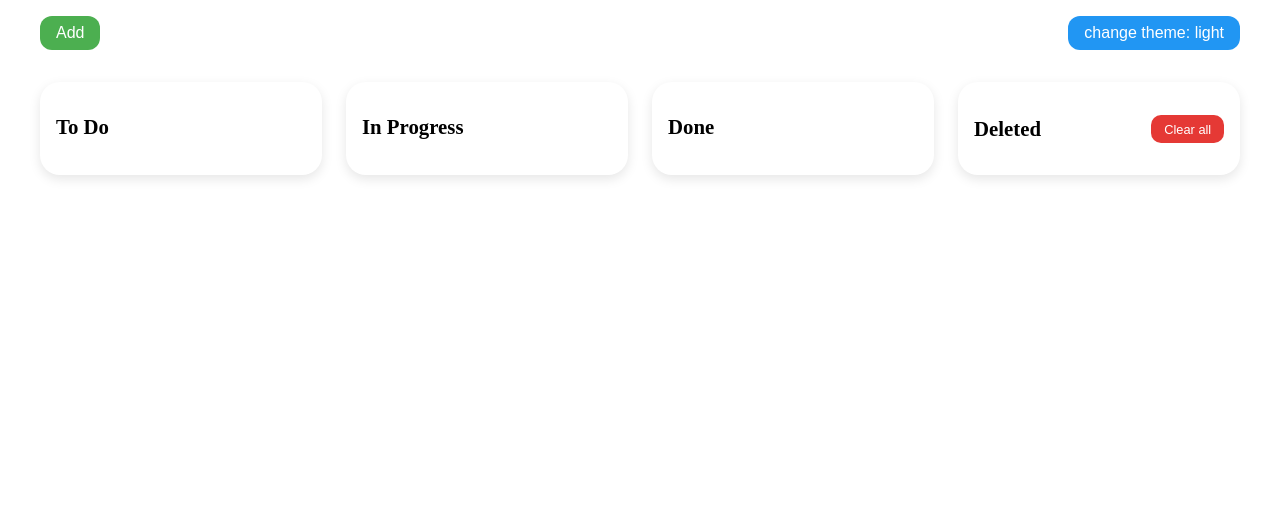
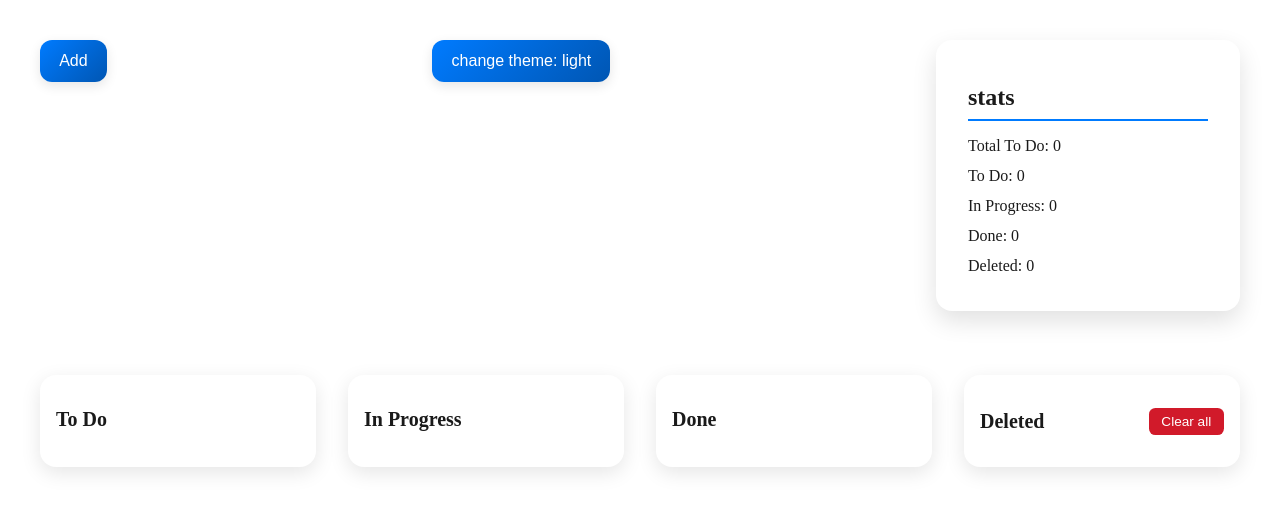
Before and after one commit to tikol-228/react-list, a React (Vite) app in the folder my-app/: page / in a window 1280 px wide. Shown: the top 512 px of the page. Built offline with nearby package versions, Linux system fonts and the light colour scheme.

Commit message:
Initial commit

```diff
--- a/my-app/src/components/ManageToDoModal.jsx
+++ b/my-app/src/components/ManageToDoModal.jsx
@@ -44,10 +44,10 @@ const ManageToDoModal = ({ onClose, editTitle, editDescription, onSumbmit }) =>
       <form className={styles.addForm} onSubmit={onSubmitBtnClick}>
         <div className={styles.header}>
           <h2>{editTitle ? 'Edit ToDo' : 'Add ToDo'}</h2>
-          <Button className={styles.closeButton} onClick={onClose}>Close</Button>
+          <Button className={styles.closeButton} onClick={onClose}></Button>
         </div>
         <BaseField className={styles.field} label="Title: ">
-          <Input className={styles.input} value={title} onChange={e => setTitle(e.target.value)} />
+          <Input className={styles.modalInput} value={title} onChange={e => setTitle(e.target.value)} />
         </BaseField>
         <BaseField className={styles.field} label="Description: ">
           <Input className={styles.input} value={description} onChange={e => setDescription(e.target.value)} />
--- a/my-app/src/components/ToDoDashboard.jsx
+++ b/my-app/src/components/ToDoDashboard.jsx
@@ -46,16 +46,39 @@ const ToDoDashboard = () => {
     const handleSubmit = (title,description) => {
         console.log(title)
         console.log(description)
-        dispatch({type: ACTIONS.add, payload: {title,description,status: "To Do"}})
+        dispatch({type: ACTIONS.add, payload: {title,description,id: Date.now(),status: "To Do",}})
         setIsAddToDoModalOpen(false)
     }
+    const stats = todos.reduce((acc, todo) => {
+        acc[todo.status] = (acc[todo.status] || 0) + 1;
+        return acc;
+    }, { "To Do": 0, "In Progress": 0, "Done": 0, "Deleted": 0 });
+
+    const statuses = ["To Do", "In Progress", "Done", "Deleted"];
+
+
 
     return (
         <>
             <div className={styles.container}>
-                <Button className={styles.addBtn} onClick={handleAddBtnClick}>Add</Button>
-                <Button className={styles.themeBtn} onClick={toggleTheme}>change theme: {theme}</Button>
+                <Button className={styles.addBtn} onClick={handleAddBtnClick}>
+                    Add
+                </Button>
+                <Button className={styles.themeBtn} onClick={toggleTheme}>
+                    change theme: {theme}
+                </Button>
+                <div className={styles.statsBox}>
+                    <h2>stats</h2>
+                    <ul>
+                        <li>Total To Do: {todos.length}</li>
+                        <li>To Do: {stats['To Do']}</li>
+                        <li>In Progress: {stats['In Progress']}</li>
+                        <li>Done: {stats['Done']}</li>
+                        <li>Deleted: {stats['Deleted']}</li>
+                    </ul>
                 </div>
+            </div>
+
             {isAddToDoModalOpen && (
                 <AddToDoModal
                     onClose={() => setIsAddToDoModalOpen(false)}
@@ -63,71 +86,38 @@ const ToDoDashboard = () => {
                     setEditTitle={setEditTitle}
                     editDescription={editDescription}
                     setEditDescription={setEditDescription}
-                    onEditSubmit={handleEditSubmit} // Передаем функцию для редактирования
+                    onEditSubmit={handleEditSubmit}
                     onSumbmit={handleSubmit}
                 />
             )}
 
             <div className={styles.columns}>
-                <div className={styles.column}>
-                    <h2 className={styles.columnHeader}>To Do</h2>
-                    {todos.filter(todo => todo.status === "To Do").map((todo, index) => (
+                {statuses.map((status) => (
+                    <div key={status} className={styles.column}>
+                        <h2 className={styles.columnHeader}>
+                            {status}
+                            {status === 'Deleted' && (
+                                <Button className={styles.clearBtn} onClick={clearDeletedTodos}>
+                                    Clear all
+                                </Button>
+                            )}
+                        </h2>
+                        {todos
+                            .filter((todo) => todo.status === status)
+                            .map((todo, index) => (
                                 <Card
-                            key={index}
+                                    key={todo.id}
+                                    id={todo.id}
                                     title={todo.title}
                                     description={todo.description}
                                     status={todo.status}
                                     index={index}
-                            onEdit={handleEdit} // Передаем функцию редактирования
+                                    onEdit={handleEdit}
                                     dispatch={dispatch}
                                 />
                             ))}
                     </div>
-                <div className={styles.column}>
-                    <h2 className={styles.columnHeader}>In Progress</h2>
-                    {todos.filter(todo => todo.status === "In Progress").map((todo, index) => (
-                        <Card
-                            key={index}
-                            title={todo.title}
-                            description={todo.description}
-                            status={todo.status}
-                            index={index}
-                            onEdit={handleEdit} // Передаем функцию редактирования
-                            dispatch={dispatch}
-                        />
                 ))}
-                </div>
-                <div className={styles.column}>
-                    <h2 className={styles.columnHeader}>Done</h2>
-                    {todos.filter(todo => todo.status === "Done").map((todo, index) => (
-                        <Card
-                            key={index}
-                            title={todo.title}
-                            description={todo.description}
-                            status={todo.status}
-                            index={index}
-                            onEdit={handleEdit} // Передаем функцию редактирования
-                            dispatch={dispatch}
-                        />
-                    ))}
-                </div>
-                <div className={styles.column}>
-                    <h2 className={styles.columnHeader}>
-                        Deleted
-                        <Button className={styles.clearBtn} onClick={clearDeletedTodos}>Clear all</Button>
-                    </h2>
-                    {todos.filter(todo => todo.status === "Deleted").map((todo, index) => (
-                        <Card
-                            key={index}
-                            title={todo.title}
-                            description={todo.description}
-                            status={todo.status}
-                            index={index}
-                            onEdit={handleEdit} // Передаем функцию редактирования
-                            dispatch={dispatch}
-                        />
-                    ))}
-                </div>
             </div>
         </>
     );
--- a/my-app/src/components/TodoDashboard.module.css
+++ b/my-app/src/components/TodoDashboard.module.css
@@ -1,84 +1,106 @@
 .container {
   display: flex;
   justify-content: space-between;
-  align-items: center;
-  margin: 1rem 2rem;
+  align-items: flex-start;
+  flex-wrap: wrap;
+  gap: 2rem;
+  padding: 2rem;
+}
+
+.controls {
+  display: flex;
+  flex-direction: column;
   gap: 1rem;
 }
 
 .addBtn,
 .themeBtn {
-  padding: 0.5rem 1rem;
+  padding: 0.75rem 1.2rem;
+  font-size: 1rem;
   border: none;
-  border-radius: 12px;
-  font-size: 1rem;
-  font-weight: 500;
+  border-radius: 0.75rem;
+  background: linear-gradient(135deg, var(--primary-color, #4caf50), var(--primary-color-dark, #388e3c));
+  color: white;
   cursor: pointer;
-  transition: all 0.3s ease;
+  box-shadow: 0 4px 12px rgba(0, 0, 0, 0.1);
+  transition: all 0.25s ease;
 }
 
-.addBtn {
-  background-color: #4caf50;
-  color: white;
+.addBtn:hover,
+.themeBtn:hover {
+  transform: translateY(-2px);
+  box-shadow: 0 6px 16px rgba(0, 0, 0, 0.15);
 }
 
-.addBtn:hover {
-  background-color: #45a049;
+.statsBox {
+  background: var(--modal-bg, #fff);
+  border-radius: 1rem;
+  padding: 1.5rem 2rem;
+  box-shadow: 0 10px 25px rgba(0, 0, 0, 0.12);
+  min-width: 240px;
+  color: var(--text-color, #1a1a1a);
+  transition: background-color 0.3s ease, color 0.3s ease;
 }
 
-.themeBtn {
-  background-color: #2196f3;
-  color: white;
+.statsBox h2 {
+  font-size: 1.5rem;
+  margin-bottom: 1rem;
+  border-bottom: 2px solid var(--primary-color, #4caf50);
+  padding-bottom: 0.5rem;
 }
 
-.themeBtn:hover {
-  background-color: #1976d2;
+.statsBox ul {
+  list-style: none;
+  padding: 0;
+  margin: 0;
+}
+
+.statsBox li {
+  margin-bottom: 0.75rem;
+  font-weight: 500;
+  display: flex;
+  justify-content: space-between;
+  align-items: center;
+  font-size: 1rem;
 }
 
 .columns {
   display: grid;
-  grid-template-columns: repeat(auto-fit, minmax(260px, 1fr));
-  gap: 1.5rem;
-  padding: 1rem 2rem;
+  grid-template-columns: repeat(auto-fit, minmax(250px, 1fr));
+  gap: 2rem;
+  padding: 2rem;
 }
 
 .column {
-  background-color: var(--column-bg);
-  border-radius: 20px;
+  background-color: var(--modal-bg, #fff);
   padding: 1rem;
-  box-shadow: 0 4px 12px rgba(0, 0, 0, 0.1);
-  transition: background-color 0.3s ease;
+  border-radius: 1rem;
+  box-shadow: 0 6px 20px rgba(0, 0, 0, 0.1);
+  transition: background-color 0.3s ease, box-shadow 0.3s ease;
 }
 
-.column h2 {
-  font-size: 1.3rem;
-  margin-bottom: 1rem;
+.columnHeader {
   display: flex;
   justify-content: space-between;
   align-items: center;
+  font-size: 1.25rem;
+  margin-bottom: 1rem;
+  font-weight: 600;
+  color: var(--text-color, #1a1a1a);
 }
 
 .clearBtn {
-  background-color: #e53935;
+  background-color: #d11a2a;
   color: white;
-  font-size: 0.8rem;
   padding: 0.4rem 0.8rem;
   border: none;
-  border-radius: 10px;
+  border-radius: 0.4rem;
   cursor: pointer;
-  transition: background-color 0.3s ease;
+  font-size: 0.85rem;
+  transition: background-color 0.2s ease, transform 0.2s ease;
 }
 
 .clearBtn:hover {
-  background-color: #c62828;
+  background-color: #b0101e;
+  transform: scale(1.05);
 }
-
-/* Theme variables */
-
-body.light {
-  --column-bg: #f9f9f9;
-}
-
-body.dark {
-  --column-bg: #1e1e1e;
-}
--- a/my-app/src/helpers/todoReducer.js
+++ b/my-app/src/helpers/todoReducer.js
@@ -1,4 +1,11 @@
-export const ACTIONS = {add: "add",delete:"delete",clear:"clear",edit: "edit",moveNext: "moveNext"}
+export const ACTIONS = {add: "add",delete:"delete",back:"back",clear:"clear",edit: "edit",moveNext: "moveNext"}
+
+export const getBackStatus = (currentStatus) => {
+    if (currentStatus === "In Progress") return "To Do";
+    if (currentStatus === "Done") return "In Progress";
+    if (currentStatus === "Deleted") return "Done"; // Перемещение в Done
+    return currentStatus;
+}
 
 export const getNextStatus = (currentStatus) => {
     if (currentStatus === "To Do") return "In Progress";
@@ -12,17 +19,21 @@ export const todoReducer = (state, action) => {
     switch (action.type) {
         case ACTIONS.add:
             return [...state, action.payload];
-        case ACTIONS.moveNext:
-            return state.map((todo, i) =>
-                i === action.payload ? { ...todo, status: getNextStatus(todo.status) } : todo
+            case ACTIONS.moveNext:
+                return state.map(todo =>
+                    todo.id === action.payload ? { ...todo, status: getNextStatus(todo.status) } : todo
+                );
+        case ACTIONS.delete:
+            return state.map(todo =>
+                todo.id === action.payload ? { ...todo, status: "Deleted" } : todo
             );
-        case ACTIONS.delete:
-            return state.map((todo, i) =>
-                i === action.payload ? { ...todo, status: "Deleted" } : todo
+        case ACTIONS.back:
+            return state.map(todo =>
+                todo.id === action.payload ? { ...todo, status: getBackStatus(todo.status) } : todo
             );
         case ACTIONS.edit:
-            return state.map((todo, i) =>
-                i === action.payload.index
+            return state.map(todo =>
+                todo.id === action.payload.index
                     ? { ...todo, title: action.payload.title, description: action.payload.description }
                     : todo
             );
```
Also changed, not shown: my-app/src/components/Card.jsx (+8 -3 lines), my-app/src/components/ManageToDoModal.module.css (+39 -37 lines). Lines whose indentation alone changed are shown as unchanged.
